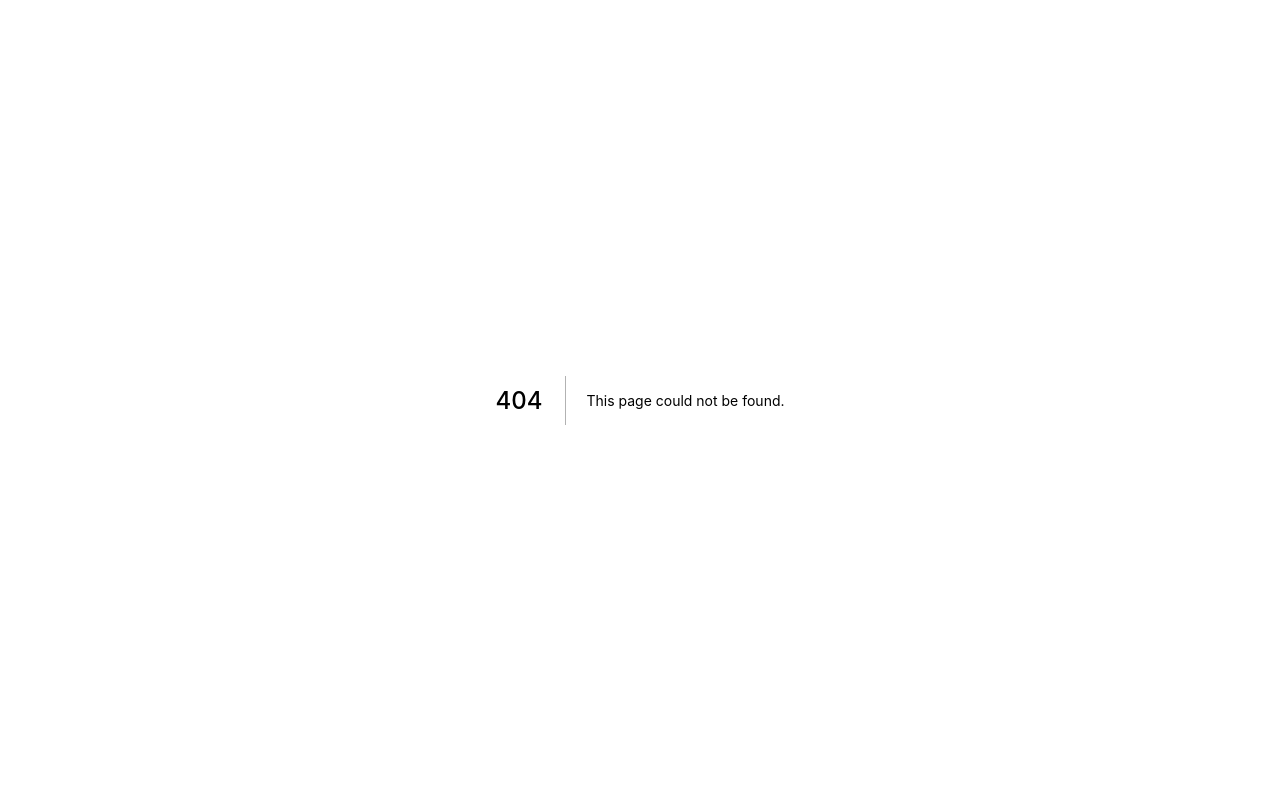
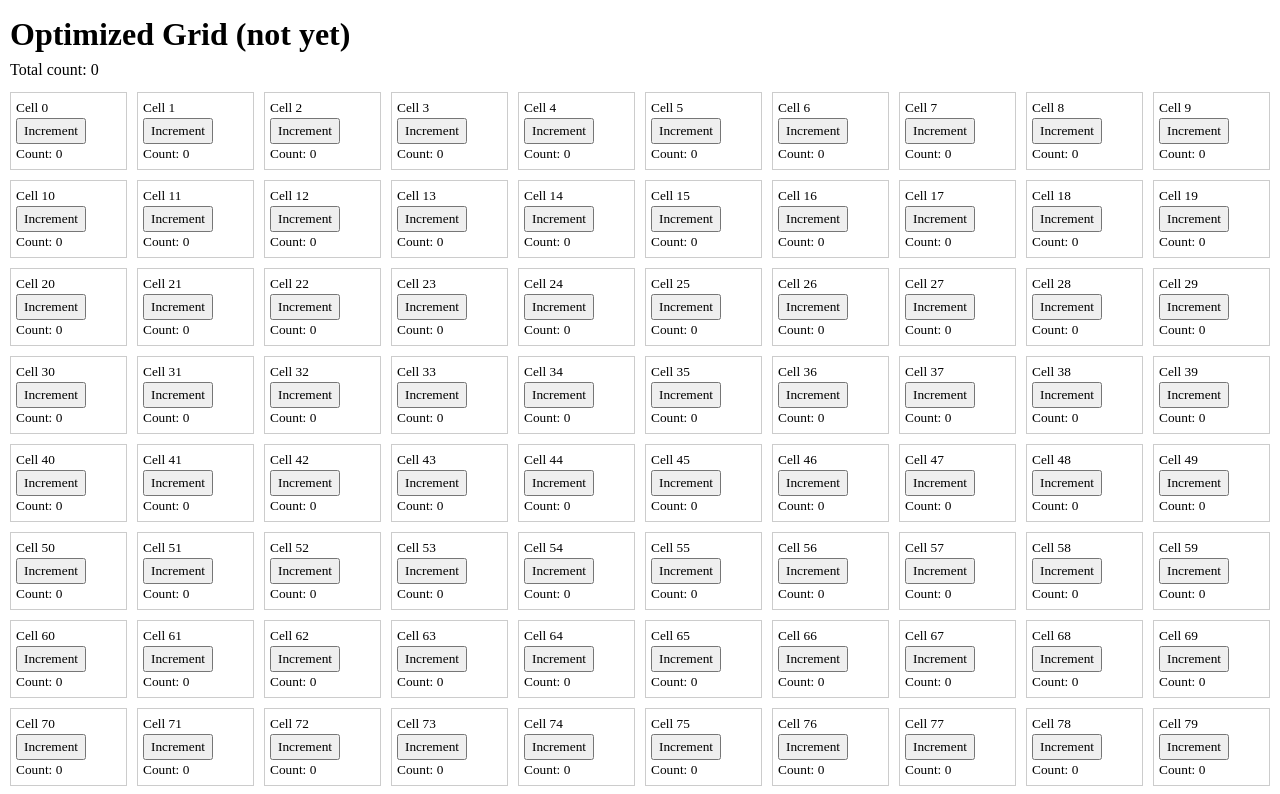
Before and after one commit to saltycrane/react-re-render-example, a Next.js app: page /optimized-grid in a window 1280 px wide. Before the commit this address had no page. Shown: the top 794 px of the page. Built offline with nearby package versions, Linux system fonts and the light colour scheme.

Commit message:
copy code to create 2 pages
Copy code to create 2 pages: /non-optimized-grid and /optimized-grid.
Change index page to link to the 2 grid pages. Note: the /optimized-grid
page has not been optimized yet.

```diff
--- /dev/null
+++ b/src/OptimizedGridPage.tsx
@@ -0,0 +1,90 @@
+import { range } from "lodash";
+import { useState } from "react";
+
+/**
+ * OptimizedGridPage
+ */
+export default function OptimizedGridPage() {
+  const [totalCount, setTotalCount] = useState(0);
+
+  const handleIncrement = () => {
+    setTotalCount((totalCount) => totalCount + 1);
+  };
+
+  return (
+    <div
+      style={{
+        padding: 10,
+      }}
+    >
+      <h1>Optimized Grid (not yet)</h1>
+      <TotalCount totalCount={totalCount} />
+      <Grid onIncrement={handleIncrement} />
+    </div>
+  );
+}
+
+/**
+ * Grid
+ */
+type TGridProps = {
+  onIncrement: () => void;
+};
+
+function Grid({ onIncrement }: TGridProps) {
+  return (
+    <div
+      style={{
+        display: "grid",
+        gap: 10,
+        gridTemplateColumns: "repeat(10, 1fr)",
+      }}
+    >
+      {range(100).map((index) => {
+        return <Cell index={index} key={index} onIncrement={onIncrement} />;
+      })}
+    </div>
+  );
+}
+
+/**
+ * Cell
+ */
+type TCellProps = {
+  index: number;
+  onIncrement: () => void;
+};
+
+function Cell({ index, onIncrement }: TCellProps) {
+  const [count, setCount] = useState(0);
+
+  const handleClick = () => {
+    setCount((count) => count + 1);
+    onIncrement();
+  };
+
+  return (
+    <div style={{ border: "1px solid #ccc", padding: 5 }}>
+      <small>
+        <div>Cell {index}</div>
+        <button onClick={handleClick}>Increment</button>
+        <div>Count: {count}</div>
+      </small>
+    </div>
+  );
+}
+
+/**
+ * TotalCount
+ */
+type TTotalCountProps = {
+  totalCount: number;
+};
+
+function TotalCount({ totalCount }: TTotalCountProps) {
+  return (
+    <div style={{ marginBottom: 10 }}>
+      <div>Total count: {totalCount}</div>
+    </div>
+  );
+}
--- /dev/null
+++ b/src/pages/non-optimized-grid.tsx
@@ -0,0 +1 @@
+export { default } from "../NonOptimizedGridPage";
--- /dev/null
+++ b/src/pages/optimized-grid.tsx
@@ -0,0 +1 @@
+export { default } from "../OptimizedGridPage";
```
Also changed, not shown: src/IndexPage.tsx (+14 -78 lines), src/NonOptimizedGridPage.tsx (added, +90 -0 lines).
